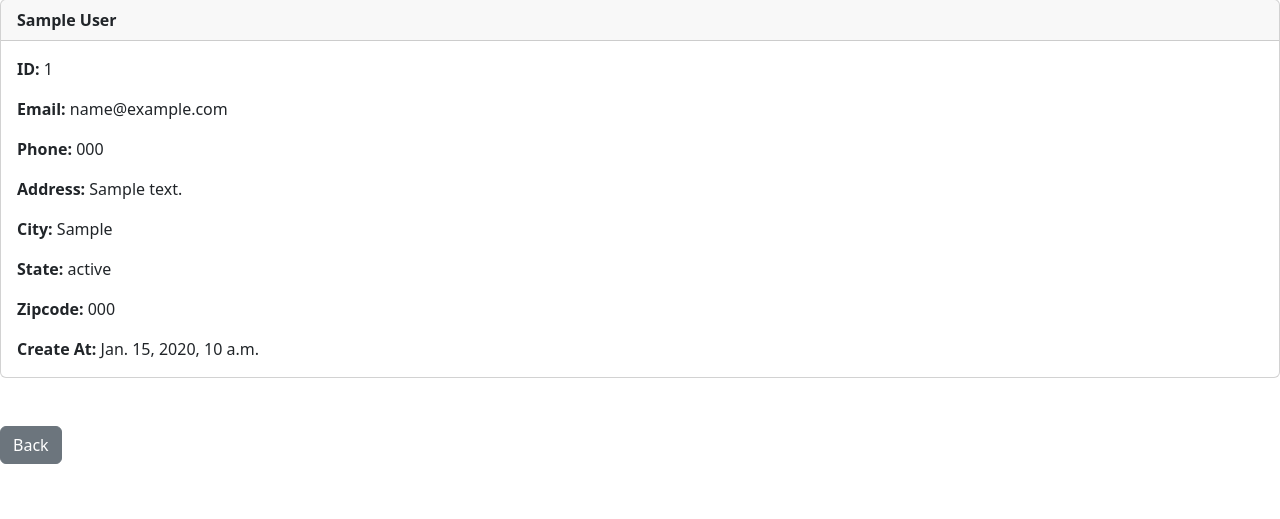
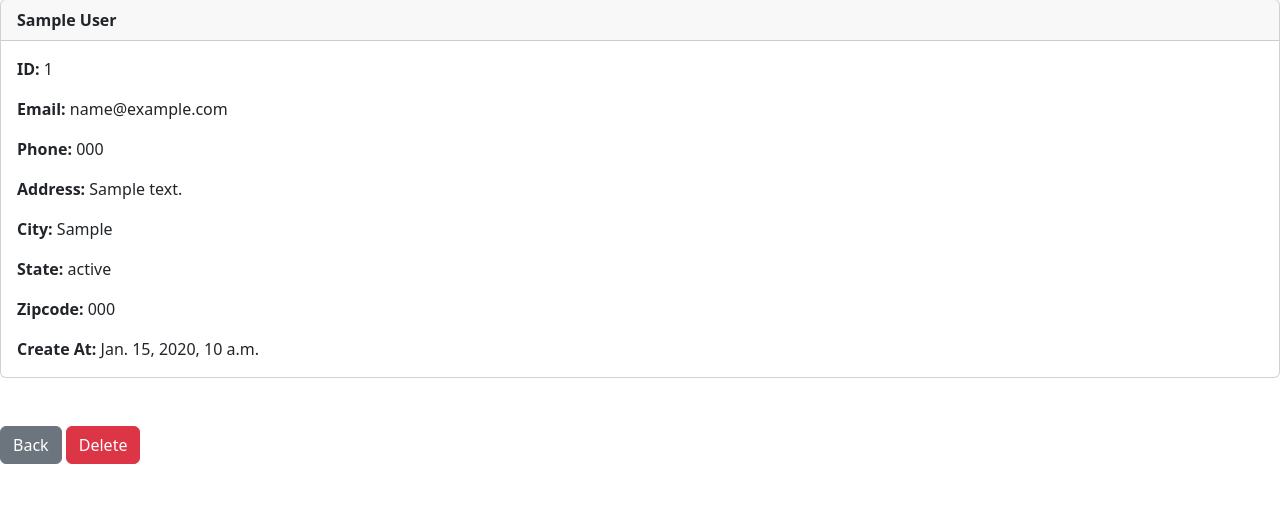
Before and after one commit to Ryearwood/Django_Projects, a Django app: page /record/1 in a window 1280 px wide. Shown: the part 81-600 px from the top of the page. Run offline with Django 5.2, Linux system fonts and the light colour scheme; a user stored in the database is signed in; tables that the repository leaves empty hold one stand-in row (values such as "Sample post").

Commit message:
Add Delete Functionality for Records

```diff
--- a/djangocrm/website/templates/record.html
+++ b/djangocrm/website/templates/record.html
@@ -23,5 +23,6 @@
 
 <br/><br/>
 <a href="{% url 'home' %}" class="btn btn-secondary">Back</a>
+<a href="{% url 'delete_record' customer_record.id %}" class="btn btn-danger">Delete</a>
 
 {% endblock %}
--- a/djangocrm/website/urls.py
+++ b/djangocrm/website/urls.py
@@ -6,4 +6,5 @@ urlpatterns = [
     path("logout/", views.logout_user, name="logout"),
     path("register/", views.register_user, name="register"),
     path("record/<int:pk>", views.customer_record, name="record"),
+    path("delete_record/<int:pk>", views.delete_record, name="delete_record"),
 ]
--- a/djangocrm/website/views.py
+++ b/djangocrm/website/views.py
@@ -58,3 +58,14 @@ def customer_record(request, pk):
     else:
         messages.success(request, "You Must Be Logged In To View That Page...")
         return redirect("home")
+
+
+def delete_record(request, pk):
+    if request.user.is_authenticated:
+        delete_record = Record.objects.get(id=pk)
+        delete_record.delete()
+        messages.success(request, "Record Deleted Successfully...")
+        return redirect("home")
+    else:
+        messages.success(request, "You Must Be Logged In To Delete Records...")
+        return redirect("home")
```
